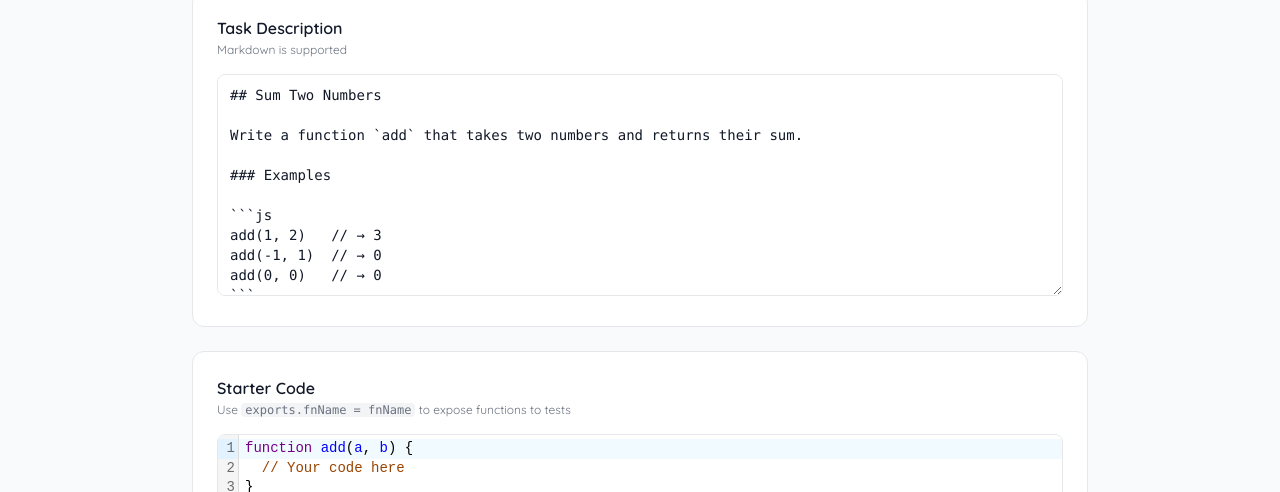
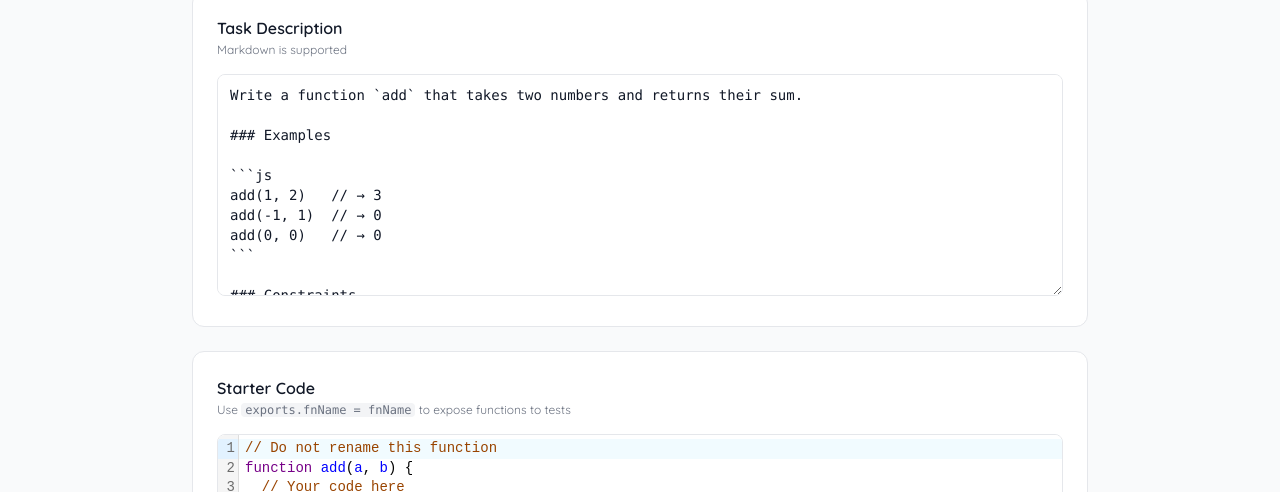
Before and after one commit to TravisAlstrand/Code_Challenge_Prototype, a React (Vite) app: page /admin/sample-add in a window 1280 px wide. Shown: the part 460-952 px from the top of the page. Built offline with nearby package versions, Linux system fonts and the light colour scheme.

Commit message:
Format changes, locked export code lines added

```diff
--- a/src/components/CodeEditor.jsx
+++ b/src/components/CodeEditor.jsx
@@ -4,6 +4,8 @@ import { javascript } from '@codemirror/lang-javascript'
 import { html } from '@codemirror/lang-html'
 import { css } from '@codemirror/lang-css'
 import { python } from '@codemirror/lang-python'
+import { EditorState, StateField } from '@codemirror/state'
+import { Decoration, EditorView } from '@codemirror/view'
 import { useTheme } from '../context/ThemeContext'
 
 function getExtensions(language) {
@@ -16,16 +18,58 @@ function getExtensions(language) {
   }
 }
 
-export default function CodeEditor({ value, onChange, height = '300px', readOnly = false, language = 'javascript', className = 'rounded-lg' }) {
+// ── Locked-line extension ───────────────────────────────────────────────────
+// Prevents edits to the last `numLines` lines and applies a visual highlight.
+
+const lockedLineDeco = Decoration.line({ class: 'cm-locked-line' })
+
+function buildLockedDecos(state, numLines) {
+  const total = state.doc.lines
+  const first = Math.max(1, total - numLines + 1)
+  const decos = []
+  for (let i = first; i <= total; i++) {
+    decos.push(lockedLineDeco.range(state.doc.line(i).from))
+  }
+  return Decoration.set(decos)
+}
+
+function createLockedExtension(numLines) {
+  if (!numLines) return []
+
+  const decoField = StateField.define({
+    create: (state) => buildLockedDecos(state, numLines),
+    update: (deco, tr) => tr.docChanged ? buildLockedDecos(tr.state, numLines) : deco,
+    provide: (f) => EditorView.decorations.from(f),
+  })
+
+  const lockFilter = EditorState.changeFilter.of((tr) => {
+    if (!tr.docChanged) return true
+    const total = tr.startState.doc.lines
+    const first = Math.max(1, total - numLines + 1)
+    const lockFrom = tr.startState.doc.line(first).from
+    let ok = true
+    tr.changes.iterChanges((_fromA, toA) => {
+      if (toA >= lockFrom) ok = false
+    })
+    return ok
+  })
+
+  return [decoField, lockFilter]
+}
+
+// ── Component ───────────────────────────────────────────────────────────────
+
+export default function CodeEditor({ value, onChange, height = '300px', readOnly = false, language = 'javascript', className = 'rounded-lg', lockedLines = 0 }) {
   const { darkMode } = useTheme()
-  const extensions = useMemo(() => getExtensions(language), [language])
+  const langExtensions = useMemo(() => getExtensions(language), [language])
+  const lockedExtension = useMemo(() => createLockedExtension(lockedLines), [lockedLines])
 
   return (
     <div className={`${className} overflow-hidden border border-gray-200 dark:border-gray-700 text-sm`}>
       <CodeMirror
         value={value}
         height={height}
-        extensions={extensions}
+        extensions={[...langExtensions, ...lockedExtension]}
         onChange={onChange}
         readOnly={readOnly}
         theme={darkMode ? 'dark' : 'light'}
--- a/src/data/sampleChallenges.js
+++ b/src/data/sampleChallenges.js
@@ -6,9 +6,7 @@ export const sampleChallenges = [
     fixtureHtml: `<div class="wrapper">
   <div class="card">I'm centered!</div>
 </div>`,
-    description: `## Center Content with Flexbox
-
-Use CSS Flexbox to center a card both **horizontally** and **vertically** inside its wrapper.
+    description: `Use CSS Flexbox to center a card both **horizontally** and **vertically** inside its wrapper.
 
 ### The HTML structure (provided for you)
 
@@ -97,9 +95,7 @@ Use CSS Flexbox to center a card both **horizontally** and **vertically** inside
     title: 'Style a Button',
     language: 'css',
     fixtureHtml: `<button class="btn">Click Me</button>`,
-    description: `## Style a Button
-
-Turn a plain browser button into a polished, clickable UI element using CSS.
+    description: `Turn a plain browser button into a polished, clickable UI element using CSS.
 
 ### The HTML structure (provided for you)
 
@@ -182,9 +178,7 @@ Turn a plain browser button into a polished, clickable UI element using CSS.
   <h2 class="card-title">Card Title</h2>
   <p class="card-body">Some card content goes here. Cards are a staple of modern UI design.</p>
 </div>`,
-    description: `## Build a Card Component
-
-Cards are one of the most common UI patterns. Style the provided markup into a clean, elevated card.
+    description: `Cards are one of the most common UI patterns. Style the provided markup into a clean, elevated card.
 
 ### The HTML structure (provided for you)
 
@@ -278,9 +272,7 @@ Cards are one of the most common UI patterns. Style the provided markup into a c
     id: 'sample-html-nav',
     title: 'Build a Navigation Bar',
     language: 'html',
-    description: `## Build a Navigation Bar
-
-Create a semantic navigation bar using the correct HTML elements.
+    description: `Create a semantic navigation bar using the correct HTML elements.
 
 ### Requirements
 
@@ -361,9 +353,7 @@ Feel free to add extra links, styling attributes, or additional content — as l
     id: 'sample-html-form',
     title: 'Build a Contact Form',
     language: 'html',
-    description: `## Build a Contact Form
-
-Create a semantic HTML contact form that collects a user's name, email, and message.
+    description: `Create a semantic HTML contact form that collects a user's name, email, and message.
 
 ### Requirements
 
@@ -444,9 +434,7 @@ Feel free to add labels, placeholders, fieldsets, or styling — as long as all
     id: 'sample-html-article',
     title: 'Semantic Blog Post',
     language: 'html',
-    description: `## Semantic Blog Post
-
-Use semantic HTML5 elements to structure a blog post correctly. Semantic HTML improves accessibility and SEO by giving content meaningful structure.
+    description: `Use semantic HTML5 elements to structure a blog post correctly. Semantic HTML improves accessibility and SEO by giving content meaningful structure.
 
 ### Requirements
 
@@ -531,9 +519,7 @@ Feel free to add more content, sections, or styling — just keep the required e
     id: 'sample-py-reverse',
     title: 'Reverse a String',
     language: 'python',
-    description: `## Reverse a String
-
-Write a function \`reverse_string\` that takes a string and returns it reversed.
+    description: `Write a function \`reverse_string\` that takes a string and returns it reversed.
 
 ### Examples
 
@@ -590,9 +576,7 @@ reverse_string("a")       # → "a"
     id: 'sample-py-filter-even',
     title: 'Filter Even Numbers',
     language: 'python',
-    description: `## Filter Even Numbers
-
-Write a function \`filter_even\` that takes a list of integers and returns a new list containing only the even numbers, in the same order.
+    description: `Write a function \`filter_even\` that takes a list of integers and returns a new list containing only the even numbers, in the same order.
 
 ### Examples
 
@@ -650,9 +634,7 @@ filter_even([])               # → []
     id: 'sample-py-char-count',
     title: 'Count Character Occurrences',
     language: 'python',
-    description: `## Count Character Occurrences
-
-Write a function \`char_count\` that takes a string and returns a dictionary mapping each character to the number of times it appears.
+    description: `Write a function \`char_count\` that takes a string and returns a dictionary mapping each character to the number of times it appears.
 
 ### Examples
 
@@ -709,9 +691,7 @@ char_count("aaa")     # → {"a": 3}
     id: 'sample-add',
     title: 'Sum Two Numbers',
     language: 'javascript',
-    description: `## Sum Two Numbers
-
-Write a function \`add\` that takes two numbers and returns their sum.
+    description: `Write a function \`add\` that takes two numbers and returns their sum.
 
 ### Examples
 
@@ -726,7 +706,8 @@ add(0, 0)   // → 0
 - Inputs will always be finite numbers
 - No need to handle non-numeric inputs
 `,
-    starterCode: `function add(a, b) {
+    starterCode: `// Do not rename this function
+function add(a, b) {
   // Your code here
 }
 
@@ -757,9 +738,7 @@ exports.add = add;
     id: 'sample-palindrome',
     title: 'Palindrome Check',
     language: 'javascript',
-    description: `## Palindrome Check
-
-Write a function \`isPalindrome\` that returns \`true\` if the given string reads the same forwards and backwards, \`false\` otherwise.
+    description: `Write a function \`isPalindrome\` that returns \`true\` if the given string reads the same forwards and backwards, \`false\` otherwise.
 
 Ignore case when comparing — \`"Racecar"\` should return \`true\`.
 
@@ -772,7 +751,8 @@ isPalindrome("Madam")    // → true
 isPalindrome("A")        // → true
 \`\`\`
 `,
-    starterCode: `function isPalindrome(str) {
+    starterCode: `// Do not rename this function
+function isPalindrome(str) {
   // Your code here
 }
 
@@ -809,9 +789,7 @@ exports.isPalindrome = isPalindrome;
     id: 'sample-fizzbuzz',
     title: 'FizzBuzz',
     language: 'javascript',
-    description: `## FizzBuzz
-
-Write a function \`fizzBuzz\` that takes a number \`n\` and returns an array of strings from 1 to n where:
+    description: `Write a function \`fizzBuzz\` that takes a number \`n\` and returns an array of strings from 1 to n where:
 
 - Multiples of **3** → \`"Fizz"\`
 - Multiples of **5** → \`"Buzz"\`
@@ -825,7 +803,8 @@ fizzBuzz(5) // → ["1", "2", "Fizz", "4", "Buzz"]
 fizzBuzz(15) // → ["1","2","Fizz","4","Buzz","Fizz","7","8","Fizz","Buzz","11","Fizz","13","14","FizzBuzz"]
 \`\`\`
 `,
-    starterCode: `function fizzBuzz(n) {
+    starterCode: `// Do not rename this function
+function fizzBuzz(n) {
   // Your code here
 }
 
--- a/src/index.css
+++ b/src/index.css
@@ -22,3 +22,14 @@ button, a {
 .cm-scroller {
   overflow: auto;
 }
+
+/* Locked (read-only) lines in the student editor */
+.cm-locked-line {
+  background: rgba(0, 0, 0, 0.04) !important;
+  opacity: 0.6;
+}
+
+.dark .cm-locked-line {
+  background: rgba(255, 255, 255, 0.04) !important;
+  opacity: 0.6;
+}
--- a/src/pages/AdminPage.jsx
+++ b/src/pages/AdminPage.jsx
@@ -6,7 +6,8 @@ import CodeEditor from '../components/CodeEditor'
 import TestItem from '../components/TestItem'
 
 const DEFAULT_STARTERS = {
-  javascript: `function solution(/* params */) {
+  javascript: `// Do not rename this function
+function solution(/* params */) {
   // Your code here
 }
 
@@ -193,7 +194,7 @@ export default function AdminPage() {
           <textarea
             value={form.description}
             onChange={e => update('description', e.target.value)}
-            placeholder={`## Challenge Title\n\nDescribe what the student needs to implement.`}
+            placeholder={`Describe what the student needs to implement.`}
             rows={10}
             className={`${inputClass} font-mono text-sm resize-y`}
           />
--- a/src/pages/StudentChallenge.jsx
+++ b/src/pages/StudentChallenge.jsx
@@ -185,6 +185,7 @@ export default function StudentChallenge() {
                 height="100%"
                 language={challenge.language}
                 className="rounded-b-lg rounded-t-none"
+                lockedLines={challenge.language === 'javascript' ? 2 : 0}
               />
             </div>
 
```
